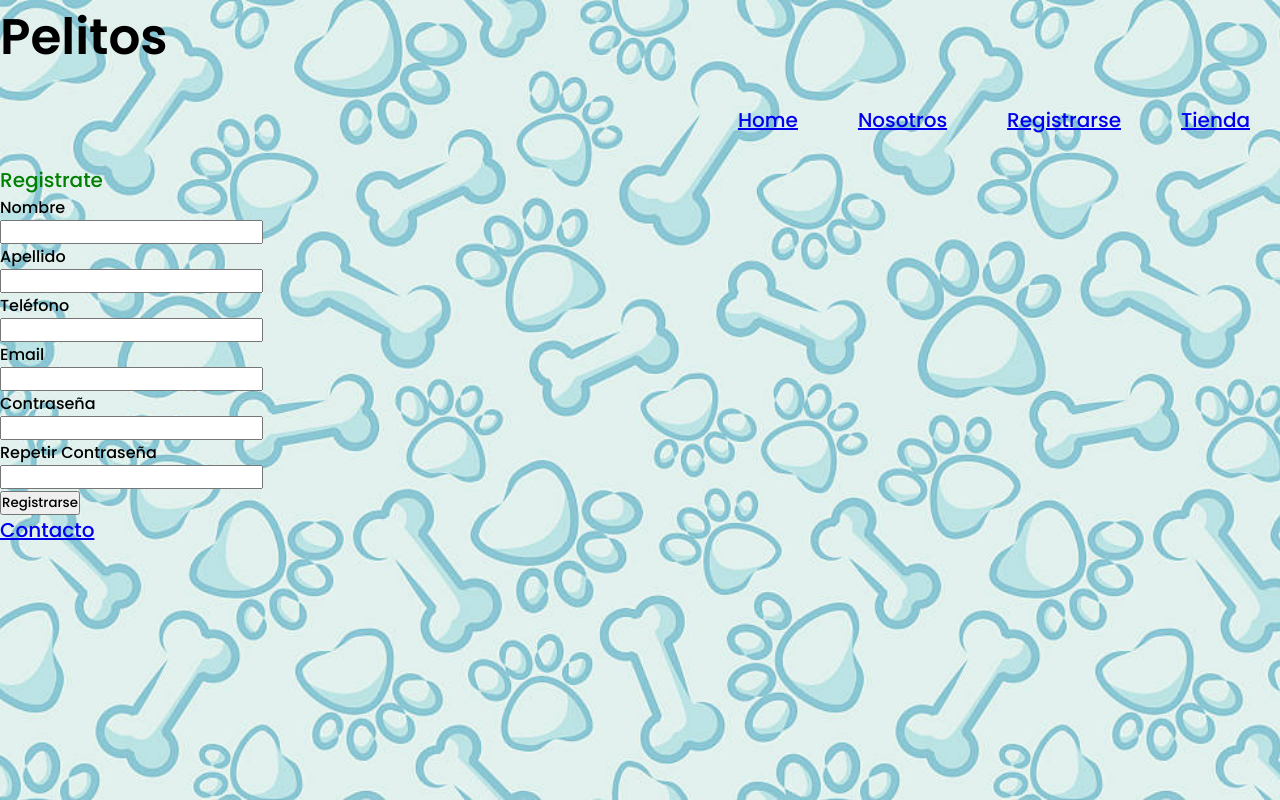
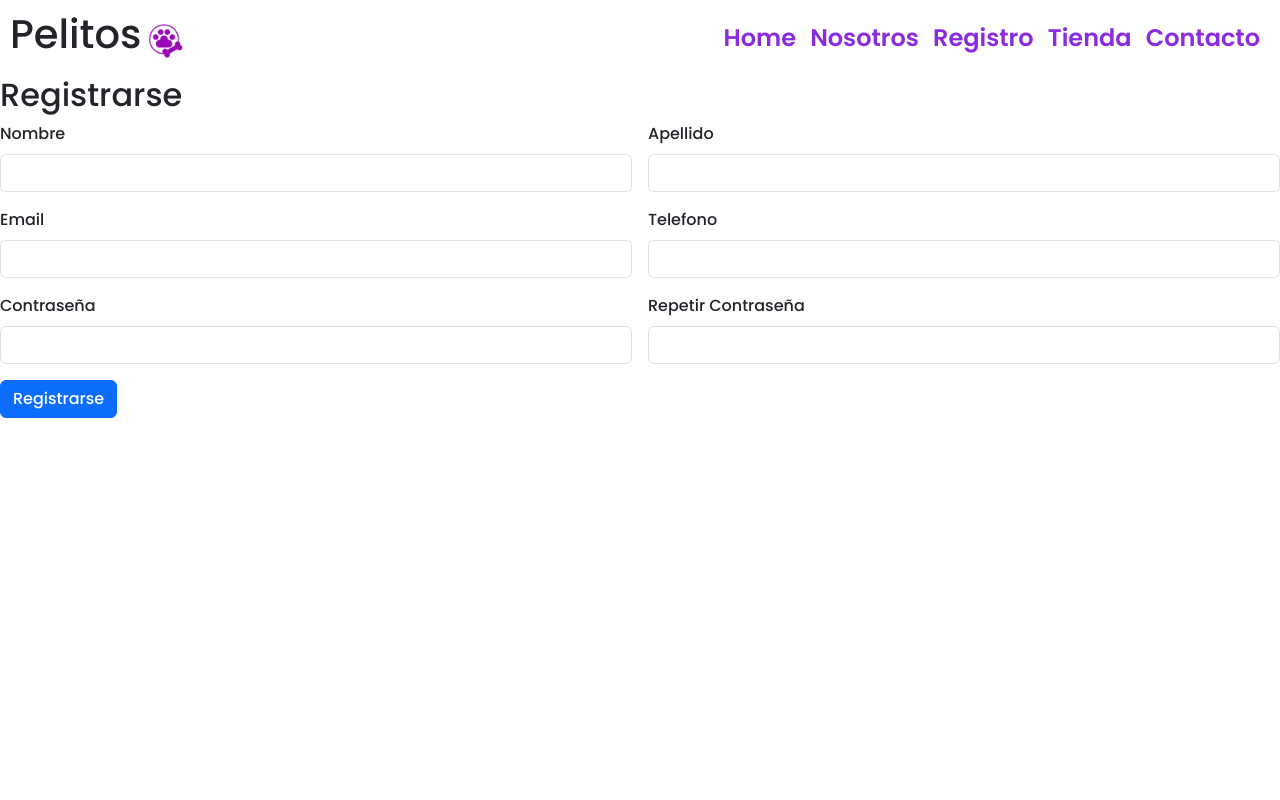
Before and after one commit to IsabelMartha/IsabelMartha.github.io, a plain HTML site: page registro.html in a window 1280 px wide. Drawn offline with nearby package versions, Linux system fonts and the light colour scheme.

Commit message:
bootstrap

```diff
--- a/registro.css
+++ b/registro.css
@@ -4,46 +4,33 @@
     font-family: 'Poppins', sans-serif;
 }
 
-body {
-    background-image: url('fondo11.jpg');
-    background-attachment: fixed;
-    background-repeat: repeat;
-    background-size: contain;
-
-}
-h1 {
-    font-size: 50px;
-}
-nav ul li {
-    padding: 30px;
-    font-size: 20px;
-
+header {
+    display: flex;
+    justify-content: space-between;
+    align-items: center;
+    padding: 10px;
 }
 
-img {
-    border: solid 3px lightgreen;
+.logo {
+    display: flex;
+    align-items: center;
+}
+.logo-img {
+    height: 50px;
+    margin-right: 10px;
 }
 
-ul li {
-    font-size: 20px;
-    list-style: none;
-}
-nav ul {
-    display: flex;
-    justify-content: flex-end;
+a {
+    text-decoration: none;
+    color: blueviolet;
+    font-size: x-large;
 }
 
-
-p {
-    font-size: 20px;
-    color: green;
-}
-div {
-    display: flex;
-
+nav a {
+    font-weight: 600;
+    padding-right: 10px;
 }
 
-div input {
-    display: flex;
-    justify-content: center;
+nav a:hover {
+    color: crimson;
 }
--- a/registro.html
+++ b/registro.html
@@ -1,58 +1,60 @@
 <!DOCTYPE html>
 <html lang="en">
-
 <head>
     <meta charset="UTF-8">
-    <meta http-equiv="X-UA-Compatible" content="IE=edge">
     <meta name="viewport" content="width=device-width, initial-scale=1.0">
-    <link rel="icon" type="image/png" sizes="" href="favicon.png">
-    <link rel="stylesheet" href="registro.css">
-    <link rel="preconnect" href="https://fonts.googleapis.com">
-    <link rel="preconnect" href="https://fonts.gstatic.com" crossorigin>
-    <link href="https://fonts.googleapis.com/css2?family=Poppins:ital,wght@0,200;0,300;0,500;0,600;1,300&display=swap"
-        rel="stylesheet">
-    <title>Registrarse</title>
+    <link rel="icon" type="image/png" sizes="" href="favicon.png" />
+    <link href="https://cdn.jsdelivr.net/npm/bootstrap@5.3.0/dist/css/bootstrap.min.css"rel="stylesheet"integrity="sha384-9ndCyUaIbzAi2FUVXJi0CjmCapSmO7SnpJef0486qhLnuZ2cdeRhO02iuK6FUUVM"crossorigin="anonymous"/>
+    <link rel="stylesheet" href="registro.css" />
+    <link rel="preconnect" href="https://fonts.googleapis.com" />
+    <link rel="preconnect" href="https://fonts.gstatic.com" crossorigin />
+    <link href="https://fonts.googleapis.com/css2?family=Poppins:ital,wght@0,200;0,300;0,500;0,600;1,300&display=swap"rel="stylesheet"/>
+    <title>Registro</title>
 </head>
-
 <body>
     <header>
-        <h1>Pelitos</h1>
-        <section>
-            <nav>
-                <ul>
-                    <li><a href="index.html">Home</a></li>
-                    <li><a href="nosotros.html">Nosotros</a></li>
-                    <li><a href="registro.html">Registrarse</a></li>
-                    <li><a href="tienda.html">Tienda</a></li>
-                </ul>
-            </nav>
-        </section>
+        <div class="logo">
+            <h1>Pelitos</h1>
+            <img class="logo-img" src="favicon.png" alt="logo">
+        </div>
+        <nav>
+            <a href="index.html">Home</a>
+            <a href="nosotros.html">Nosotros</a>
+            <a href="registro.html">Registro</a>
+            <a href="">Tienda</a>
+            <a href="contacto.html">Contacto</a>
+        </nav>
     </header>
-    <main>
-        <p>Registrate</p>
-        <div>
-            <form action="">
-                <label for="name">Nombre</label>
-                <input type="text" name="name" id="name">
-                <label for="last-name">Apellido</label>
-                <input type="text" name="last-name" id="last-name">
-                <label for="phone">Teléfono</label>
-                <input type="tel" name="phone" id="phone">
-                <label for="email">Email</label>
-                <input type="email" name="email" id="email">
-                <label for="password">Contraseña</label>
-                <input type="password" name="password" id="password">
-                <label for="password2">Repetir Contraseña</label>
-                <input type="password" name="password2" id="password2">
-                <button type="submit">Registrarse</button>
-            </form>
+    <h2>Registrarse</h2>
+    <form class="row g-3">
+        <div class="col-md-6">
+            <label for="name" class="form-label">Nombre</label>
+            <input type="text" class="form-control" id="name" />
         </div>
-    </main>
-    <footer>
-        <ul>
-            <li><a href="contacto.html">Contacto</a></li>
-        </ul>
-    </footer>
+        <div class="col-md-6">
+            <label for="last-name" class="form-label">Apellido</label>
+            <input type="text" class="form-control" id="last-name" />
+        </div>
+        <div class="col-md-6">
+            <label for="Email" class="form-label">Email</label>
+            <input type="email" class="form-control" id="email" />
+        </div>
+        <div class="col-md-6">
+            <label for="phone" class="form-label">Telefono</label>
+            <input type="tel" class="form-control" id="phone" />
+        </div>
+        <div class="col-md-6">
+            <label for="password" class="form-label">Contraseña</label>
+            <input type="text" class="form-control" id="password" />
+        </div>
+        <div class="col-md-6">
+            <label for="password2" class="form-label">Repetir Contraseña</label>
+            <input type="text" class="form-control" id="password2" />
+        </div>
+        <div class="col-12">
+            <button type="submit" class="btn btn-primary">Registrarse</button>
+        </div>
+    </form>
+    <script src="https://cdn.jsdelivr.net/npm/bootstrap@5.3.0/dist/js/bootstrap.bundle.min.js" integrity="sha384-geWF76RCwLtnZ8qwWowPQNguL3RmwHVBC9FhGdlKrxdiJJigb/j/68SIy3Te4Bkz" crossorigin="anonymous"></script>
 </body>
-
 </html>
```
Also changed, not shown: fondo11.jpg (deleted).
